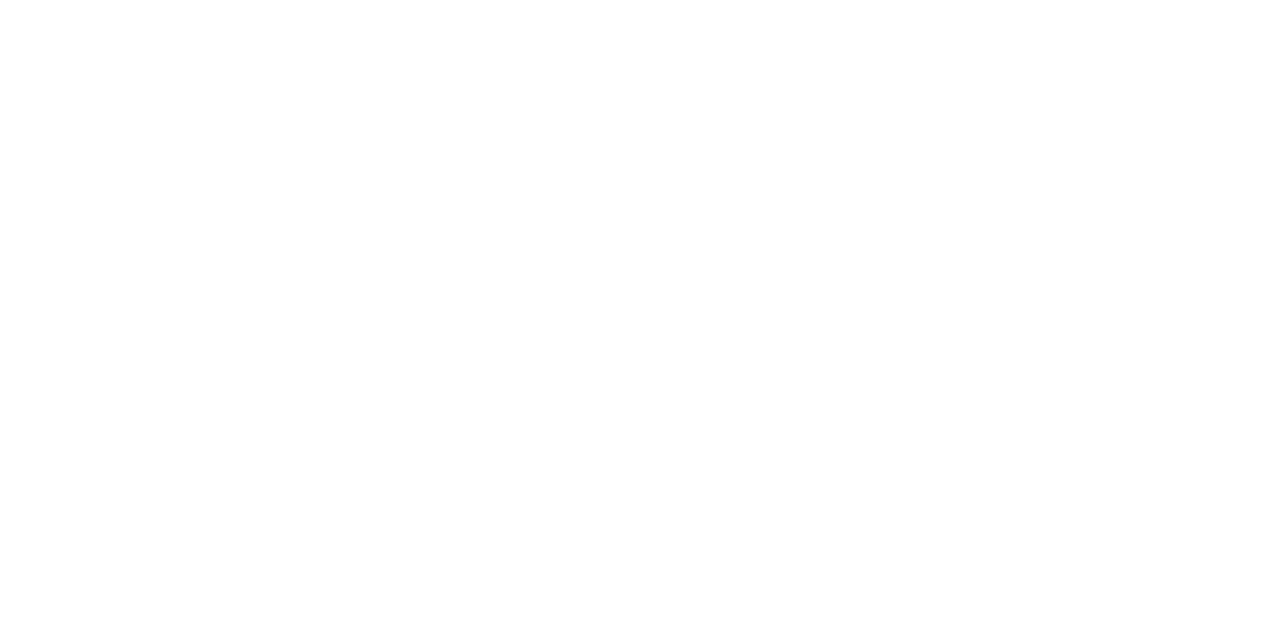
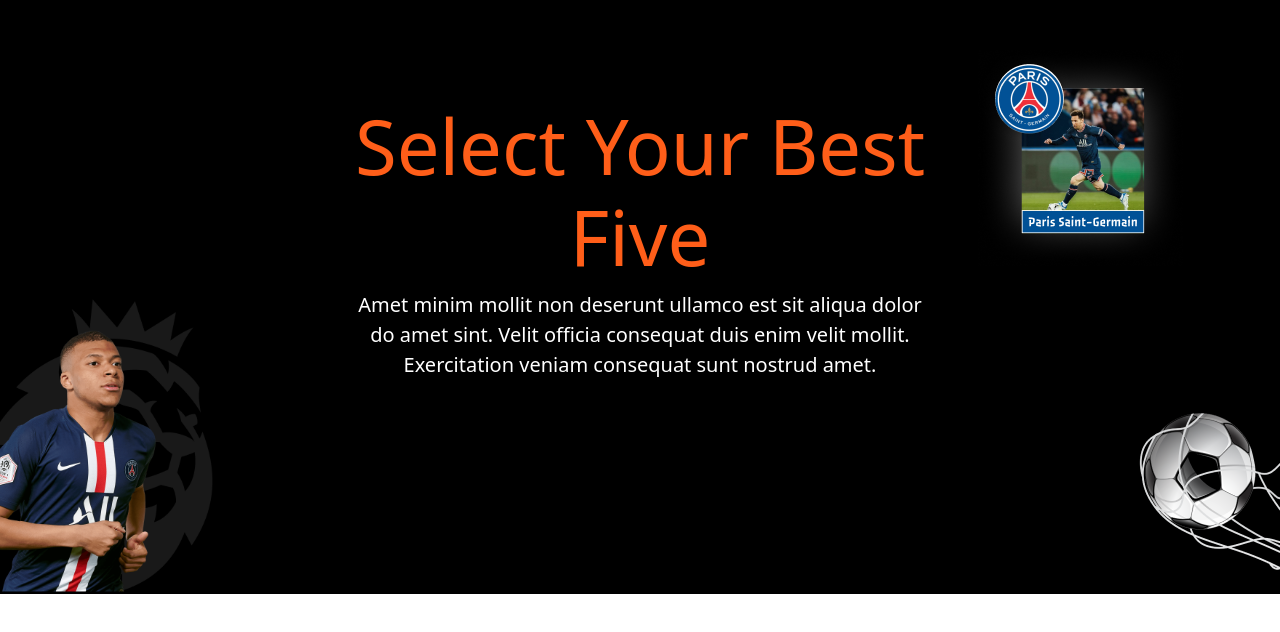
Before and after one commit to azhar-uddin-rahad/select-best-five, a plain HTML site: page index.html in a window 1280 px wide. Drawn offline with nearby package versions, Linux system fonts and the light colour scheme.

Commit message:
banner section done

```diff
--- a/index.html
+++ b/index.html
@@ -6,11 +6,79 @@
     <meta name="viewport" content="width=device-width, initial-scale=1.0">
     <title>Document</title>
     <!-- bootstrap link  -->
-    <script src="https://cdn.jsdelivr.net/npm/bootstrap@5.0.2/dist/js/bootstrap.bundle.min.js" integrity="sha384-MrcW6ZMFYlzcLA8Nl+NtUVF0sA7MsXsP1UyJoMp4YLEuNSfAP+JcXn/tWtIaxVXM" crossorigin="anonymous"></script>
+
+    <link rel="stylesheet" href="https://cdn.jsdelivr.net/npm/bootstrap@5.3.0-alpha3/dist/css/bootstrap.min.css">
+<!-- google font link  -->
+    <link rel="preconnect" href="https://fonts.googleapis.com">
+    <link rel="preconnect" href="https://fonts.gstatic.com" crossorigin>
+    <link href="https://fonts.googleapis.com/css2?family=Berkshire+Swash&display=swap" rel="stylesheet">
+     <!-- google font end -->
+
+    <style>
+        .banner{
+            padding-top: 100px;
+            background-color: #000000;
+            position: relative;
+        }
+        .banner-content{
+            padding-bottom: 150px;
+        }
+        .left-side{
+            position: absolute;
+            bottom: -15px;
+            width: 20%;
+
+        }
+        .messi{
+            position: absolute;
+            top: 50px;
+        }
+        .football{
+            position: absolute;
+            bottom: 0;
+            right: 0;
+        }
+        .left-side img{
+            width: 100%;
+        }
+
+        h1{
+            color: #FF5E19;
+            font-size: 76px;
+
+        }
+    </style>
 </head>
 <body>
 
+    <div class="banner">
+        <div class="row">
+          <div class="col-3 ">
+                <div class="left-side">
+                    <img class="" src="img/Group12.png" alt="">
+                </div>
+          </div>
+          <div class="col-6 pb-5">
+            <div class="banner-content">
+                <h1 class="text-center">Select Your Best Five</h1>
+            <p class="text-white text-center fs-5 px-4">Amet minim mollit non deserunt ullamco est sit aliqua dolor do amet sint. Velit officia consequat duis enim velit mollit. Exercitation veniam consequat sunt nostrud amet.</p>
+            </div>
+          </div>
+          <div class="col-3">
+            <div class="messi">
+                <img src="img/Card-psg.png" alt="">
+            </div>
+            <div class="football">
+                <img src="img/soccer-goal-top-png-8 4.png" alt="">
+            </div>
+          </div>
+        </div>
+      </div>
 
 
+
+
+<!-- bootstrap link  -->
+   <script src="https://cdn.jsdelivr.net/npm/bootstrap@5.3.0-alpha3/dist/js/bootstrap.bundle.min.js"></script>
 </body>
 </html>
```
Also changed, not shown: img/Card-psg.png (added), img/Group12.png (added), img/soccer-goal-top-png-8 4.png (added).
